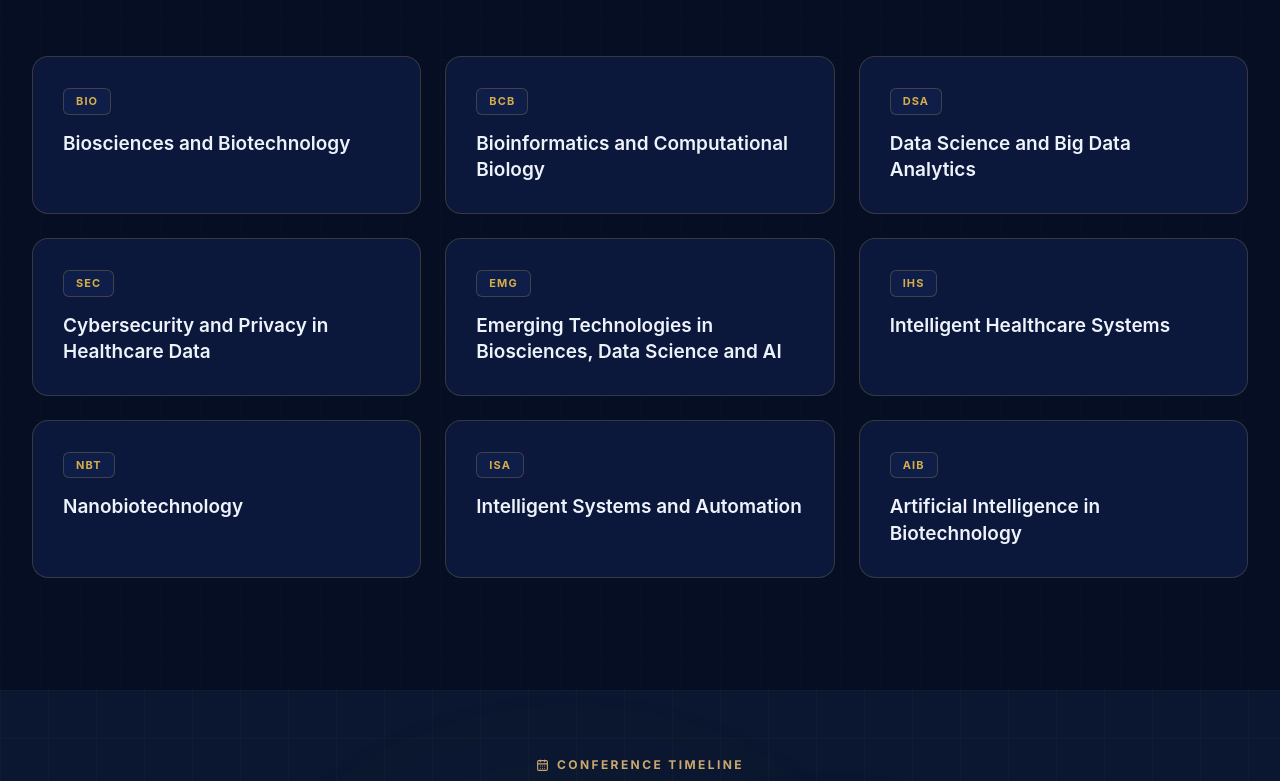
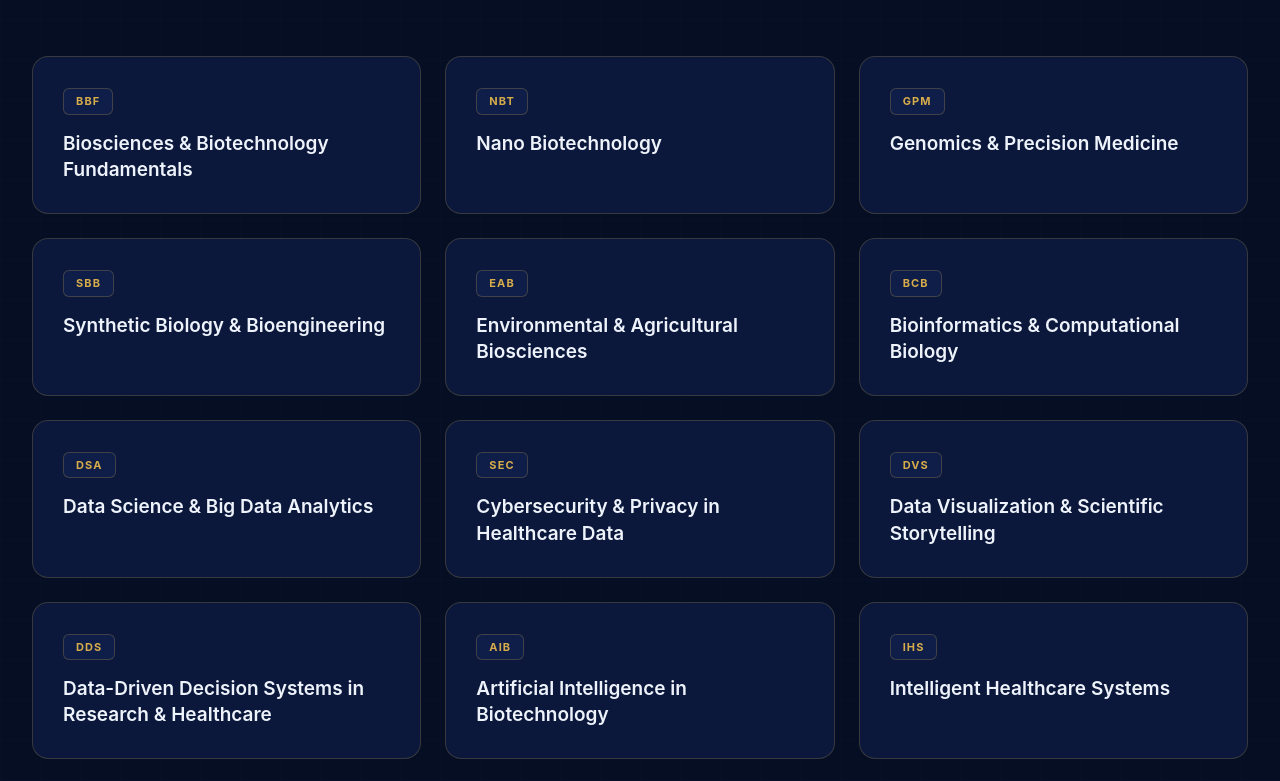
Before and after one commit to vkrm03/icabdai2026, a React (Vite) app: page / in a window 1280 px wide. Shown: the part 2080-2861 px from the top of the page. Built offline with nearby package versions, Linux system fonts and the light colour scheme.

Commit message:
Themes updated

```diff
--- a/src/components/Themes.jsx
+++ b/src/components/Themes.jsx
@@ -1,15 +1,21 @@
 import React from 'react';
 
 const themes = [
-  { title: 'Biosciences and Biotechnology', tag: 'BIO' },
-  { title: 'Bioinformatics and Computational Biology', tag: 'BCB' },
-  { title: 'Data Science and Big Data Analytics', tag: 'DSA' },
-  { title: 'Cybersecurity and Privacy in Healthcare Data', tag: 'SEC' },
-  { title: 'Emerging Technologies in Biosciences, Data Science and AI', tag: 'EMG' },
+  { title: 'Biosciences & Biotechnology Fundamentals', tag: 'BBF' },
+  { title: 'Nano Biotechnology', tag: 'NBT' },
+  { title: 'Genomics & Precision Medicine', tag: 'GPM' },
+  { title: 'Synthetic Biology & Bioengineering', tag: 'SBB' },
+  { title: 'Environmental & Agricultural Biosciences', tag: 'EAB' },
+  { title: 'Bioinformatics & Computational Biology', tag: 'BCB' },
+  { title: 'Data Science & Big Data Analytics', tag: 'DSA' },
+  { title: 'Cybersecurity & Privacy in Healthcare Data', tag: 'SEC' },
+  { title: 'Data Visualization & Scientific Storytelling', tag: 'DVS' },
+  { title: 'Data-Driven Decision Systems in Research & Healthcare', tag: 'DDS' },
+  { title: 'Artificial Intelligence in Biotechnology', tag: 'AIB' },
   { title: 'Intelligent Healthcare Systems', tag: 'IHS' },
-  { title: 'Nanobiotechnology', tag: 'NBT' },
-  { title: 'Intelligent Systems and Automation', tag: 'ISA' },
-  { title: 'Artificial Intelligence in Biotechnology', tag: 'AIB' },
+  { title: 'Intelligent Systems & Automation', tag: 'ISA' },
+  { title: 'Emerging Technologies in Biosciences, Data Science & AI', tag: 'EMG' },
+  { title: 'Generative AI & Large Language Models', tag: 'GAI' },
 ];
 
 export default function Themes() {
--- a/src/components/Venue.jsx
+++ b/src/components/Venue.jsx
@@ -123,7 +123,7 @@ export default function Venue() {
         >
           <iframe
             title="Sathyabama Institute of Science and Technology"
-            src="https://www.google.com/maps?q=Sathyabama+Institute+of+Science+and+Technology,+Chennai&output=embed"
+            src="https://www.google.com/maps?cid=17258989699588833518&hl=en&output=embed"
             loading="lazy"
             referrerPolicy="no-referrer-when-downgrade"
             className="w-full h-full grayscale opacity-90 contrast-125 transition-all duration-700 hover:grayscale-0 hover:opacity-100 hover:contrast-100"
```
